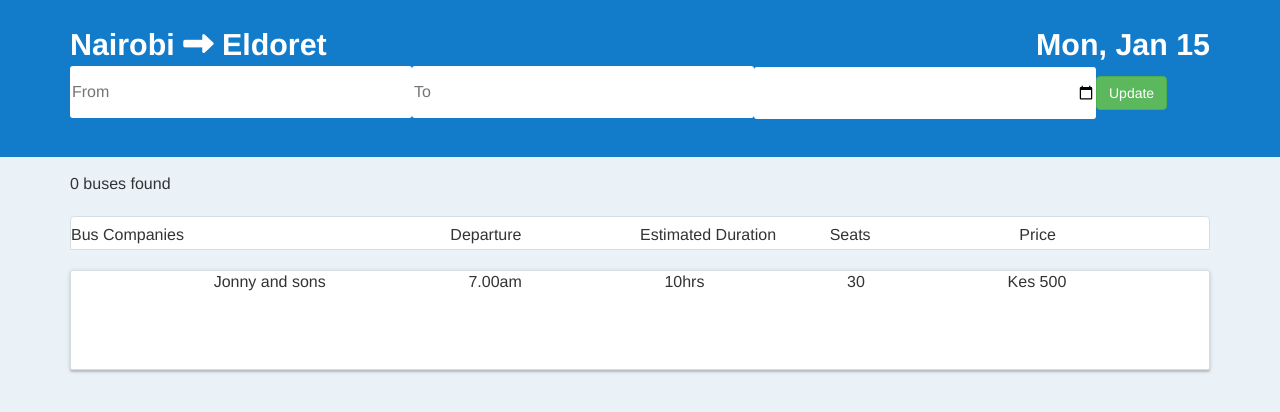
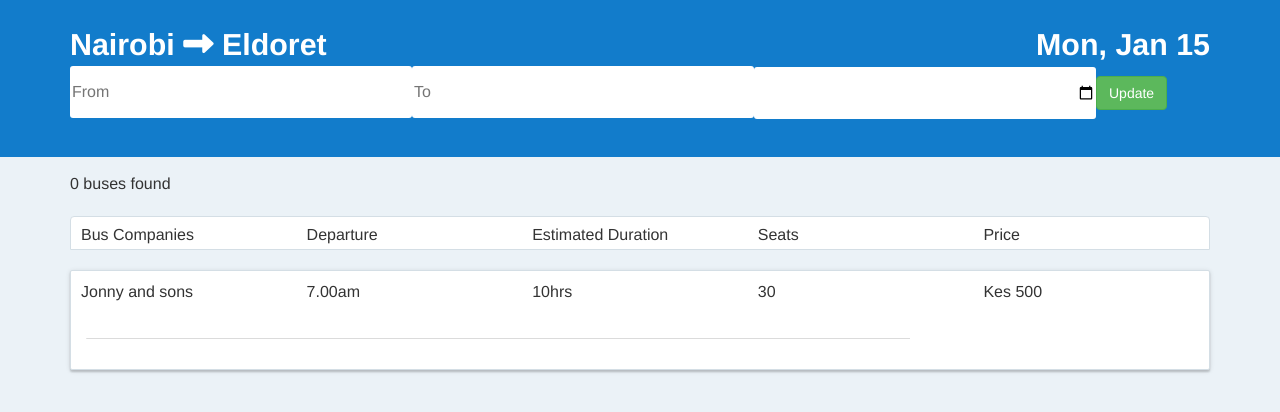
Before and after one commit to GituMbugua/bus-board, a Django app: page /search/ in a window 1280 px wide. Shown: the part 70-482 px from the top of the page. Run offline with Django 3.2, Linux system fonts and the light colour scheme; some libraries are stand-ins or nearby versions.

Commit message:
aligning content in the single departure items

```diff
--- a/bus_board/templates/search.html
+++ b/bus_board/templates/search.html
@@ -72,13 +82,25 @@
 
       <ul class="res">
         <li class="single-items">
-          <div class="stuff">
+          <div class="departure-card">
               <section id="bus">Jonny and sons</section>
               <section id="departure">7.00am</section>
               <section id="duration">10hrs</section>
               <section id="seats">30</section>
               <section id="price">Kes 500</section>
           </div>
+          <div class="container-fluid">
+
+            <div class="row">
+              <div class="col-md-9">
+              <div class="departure-card-footer">
+
+                </div>
+              </div>
+              <div class="col-md-3"></div>
+            </div>
+          </div>
+          <!-- <hr> -->
         </li>
       </ul>
     </div>
--- a/static/css/styles.css
+++ b/static/css/styles.css
@@ -98,7 +98,8 @@ results section
   flex-flow: row wrap;
   align-items: center;
   padding-top: 5px !important;
-  margin-top: 5px
+  margin-top: 5px;
+  padding-left:10px;
 }
 
 ul {
@@ -107,7 +108,7 @@ ul {
 }
 
 .cat .bus-companies{
-  flex: 2;
+  flex: 1;
 }
 
 .cat .departure{
@@ -146,10 +147,12 @@ ul {
   height: 100px;
 }
 
-.stuff{
+.departure-card{
   display: flex;
   align-items: flex-start;
-  justify-content: space-evenly;
+  justify-content: space-between;
+  padding-left: 10px;
+  padding-top: 10px;
 }
 
 #bus{
@@ -157,5 +160,31 @@ ul {
   /* display: flex; */
   /* flex-direction: column; */
   /* justify-content: flex-start; */
-  margin: 0
+  flex:1;
 }
+
+#departure{
+  flex:1;
+}
+
+#duration{
+  flex: 1
+}
+
+#seats{
+  flex: 1;
+}
+
+
+#price{
+  flex: 1
+}
+
+.departure-card-footer{
+  border-top: 1px solid #dbdbdb;
+  margin-top: 35px;
+  border-right: 1px solid #dbdbdb;
+  border-radius: 0 0 0 4px;
+  overflow: visible;
+
+}
```
Also changed, not shown: other parts of bus_board/templates/search.html (+11 -1 lines).
